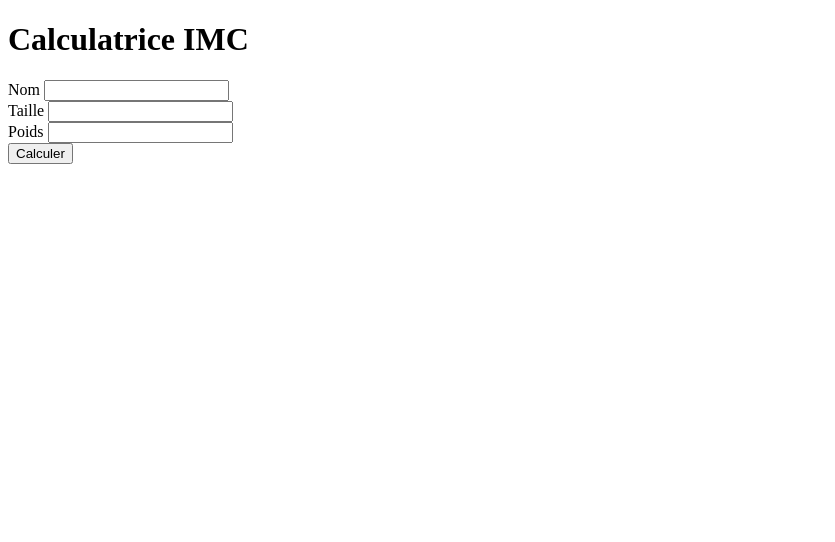
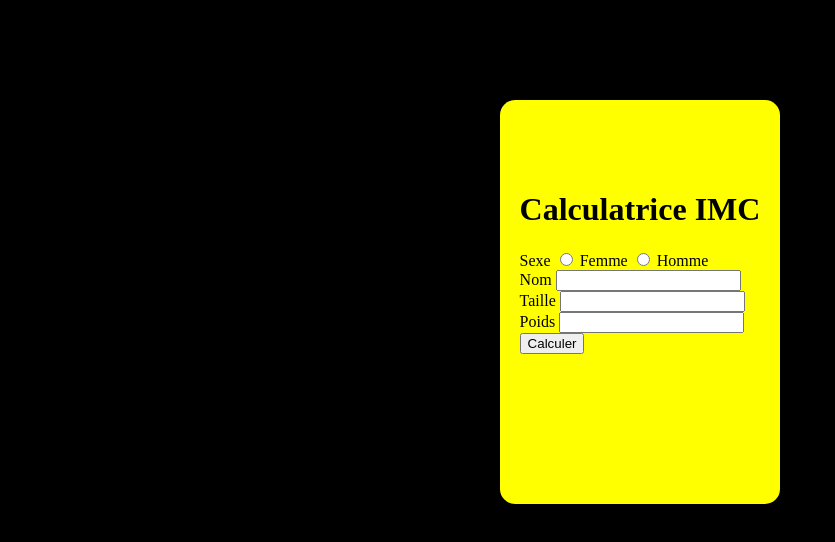
Before and after one commit to tiagochacon80/calculatriceIMC, a plain HTML site: page index.html in a window 1280 px wide. Shown: the whole page, without its empty margins (0-835 px from the left). Drawn offline with Linux system fonts and the light colour scheme.

Commit message:
index update

```diff
--- a/index.html
+++ b/index.html
@@ -8,10 +8,19 @@
     <link rel="stylesheet" href="style.css">
     <title>Calculatrice IMC</title>
 </head>
-<body>
-    <main>
+<body class="objet">
+    <main class="box-principal">
         <div class="objet-principal">
             <h1>Calculatrice IMC</h1>
+        </div>
+
+        <div>
+            <label for="sexe">Sexe</label>
+            <input type="radio">
+            <label>Femme</label>
+            <input type="radio">
+            <label for="sexe">Homme</label>
+
         </div>
         <div>
             <label for="nom">Nom</label>
--- a/style.css
+++ b/style.css
@@ -0,0 +1,17 @@
+* {
+    box-sizing: border-box;
+}
+
+.objet {
+    display: flex;
+    justify-content: center;
+    margin-top: 100px;
+    background-color: #000000;
+}
+
+.box-principal {
+    padding: 150px;
+    background-color: yellow;
+    border-radius: 15px;
+    padding: 70px 20px 150px 20px;
+}
```
